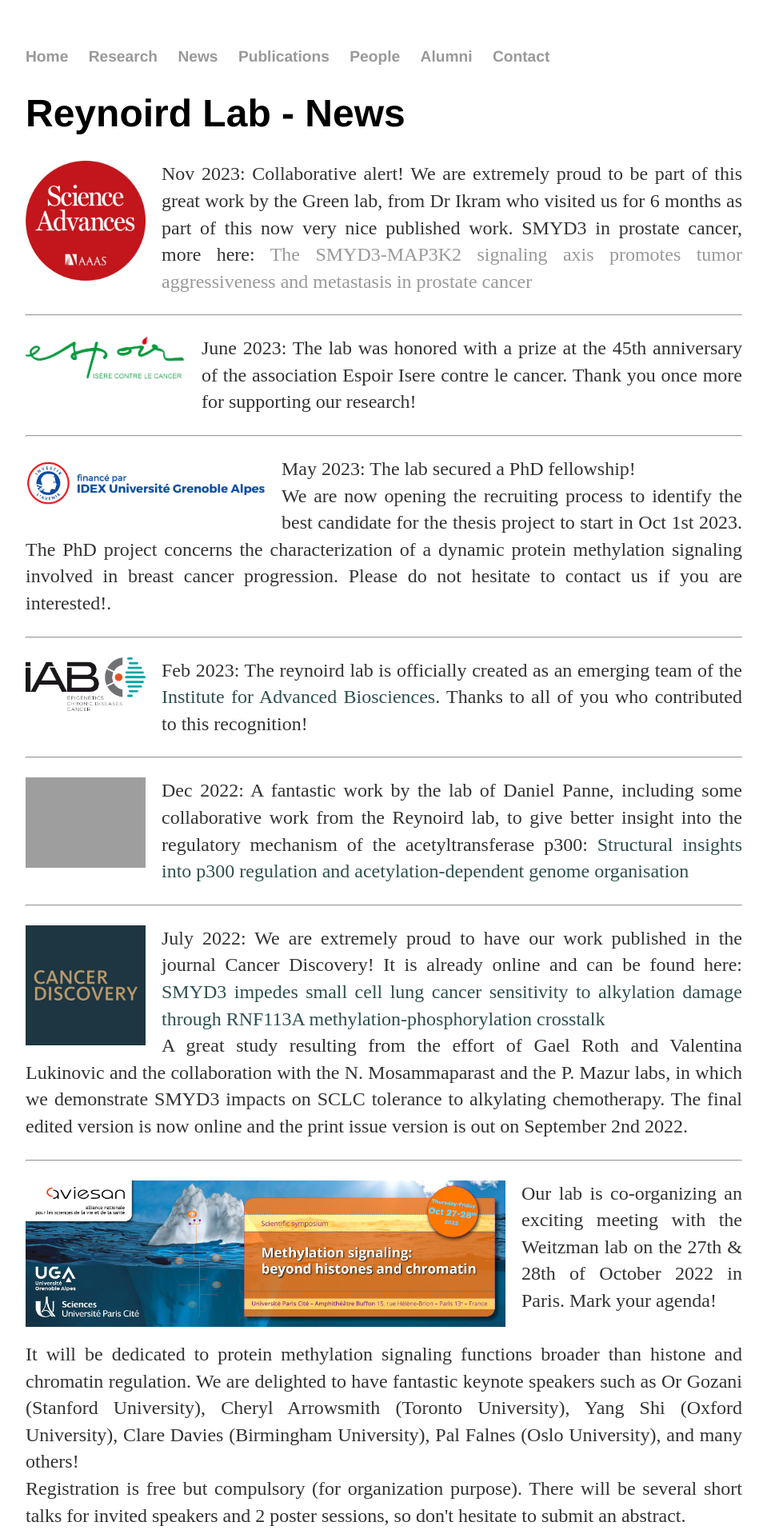
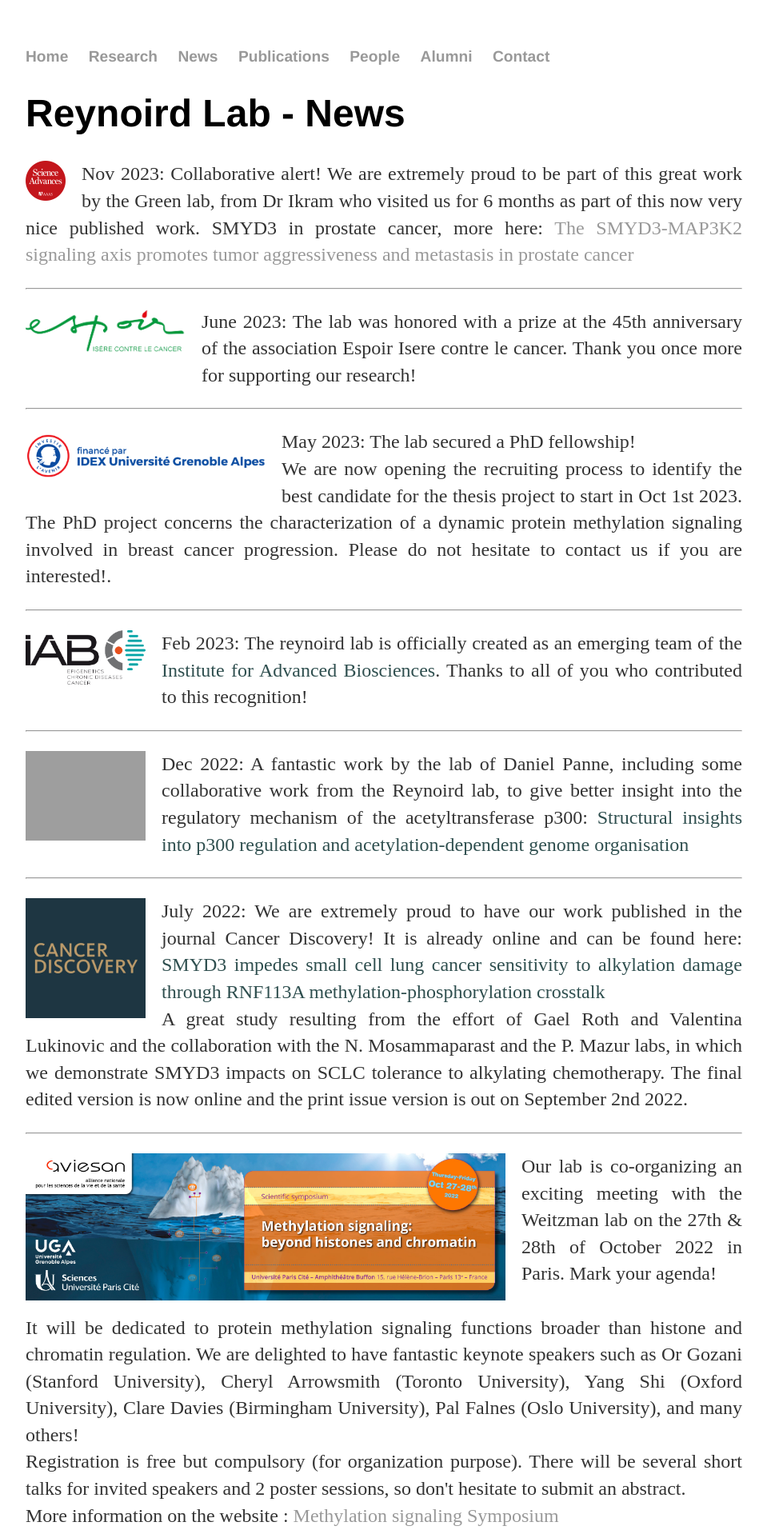
Before and after one commit to Reynoird-Lab/Reynoird-lab.github.io, a Jekyll site: the page built from News/index.html, in a window 1280 px wide. Shown: the top 1918 px of the page at 80% size, without its empty margins (160-1119 px from the left). Built offline with Jekyll 4.4.1, drawn with Linux system fonts in a browser that asks for light colours; Markdown is read by kramdown in place of the engine named in the settings.

Commit message:
Update index.html

```diff
--- a/News/index.html
+++ b/News/index.html
@@ -7,7 +7,7 @@
 	<h1>Reynoird Lab - {{ page.title }}</h1>
 
 <div class="div-categoryContainer">
-    <img src="https://reynoird-lab.github.io/Images/scienceadvances.jpg" title="Science Advances" width="150" style="margin: 0px 20px 10px 0px;" class="picture-left">
+    <img src="https://reynoird-lab.github.io/Images/scienceadvances.jpg" title="Science Advances" width="50" style="margin: 0px 20px 10px 0px;" class="picture-left">
   	<div class="paragraph-right">
 	  <p align="justify"> Nov 2023: Collaborative alert! We are extremely proud to be part of this great work by the Green lab, from Dr Ikram who visited us for 6 months as part of this now very nice published work. SMYD3 in prostate cancer, more here: <a href="https://www.science.org/doi/10.1126/sciadv.adi5921" "style="color:DARKSLATEGRAY;"> The SMYD3-MAP3K2 signaling axis promotes tumor aggressiveness and metastasis in prostate cancer</a> </p>
 	 </div>
```
